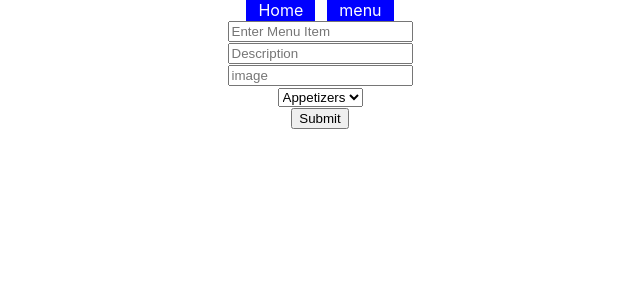
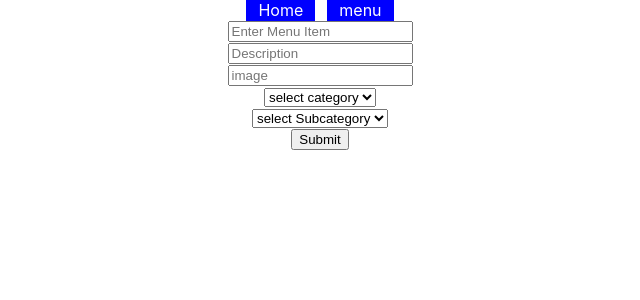
Before and after one commit to sluongo718/frontend, a React (Create React App) app: page /menuForm in a window 1280 px wide. Shown: the top 300 px of the page, without its empty margins (320-960 px from the left). Built offline with nearby package versions, Linux system fonts and the light colour scheme.

Commit message:
subcategory added to form

```diff
--- a/src/components/menuItemForm.js
+++ b/src/components/menuItemForm.js
@@ -66,9 +66,20 @@ class MenuItemForm extends Component {
                     />
                     <br></br>
                     <select value={this.state.category_type} name="category_type" onChange={this.handleChange} >
+                    <option value="">select category</option>
                         <option value="appetizer">Appetizers</option>
                         <option value="entree">Entree</option>
                         <option value="dessert">Dessert</option>
+                    </select>
+                    <br></br>
+                    <select value={this.state.subcategory_type} name="subcategory_type" onChange={this.handleChange} >
+                    <option value="">select Subcategory</option>
+                        <option value="protien">protien</option>
+                        <option value="fish">fish</option>
+                        <option value="shellfish">shellfish</option>
+                        <option value="pasta">pasta</option>
+                        <option value="sandwich">sandwich</option>
+                        <option value="other">other</option>
                     </select>
                     <br></br>
                     <input type="submit" />
@@ -81,12 +92,3 @@ class MenuItemForm extends Component {
 }
 
 export default connect(null, {addMenuItem})(MenuItemForm)
-
-{/* <label for="cars">Choose a car:</label>
-
-<select name="cars" id="cars">
-  <option value="volvo">Volvo</option>
-  <option value="saab">Saab</option>
-  <option value="mercedes">Mercedes</option>
-  <option value="audi">Audi</option>
-</select> */}
```
